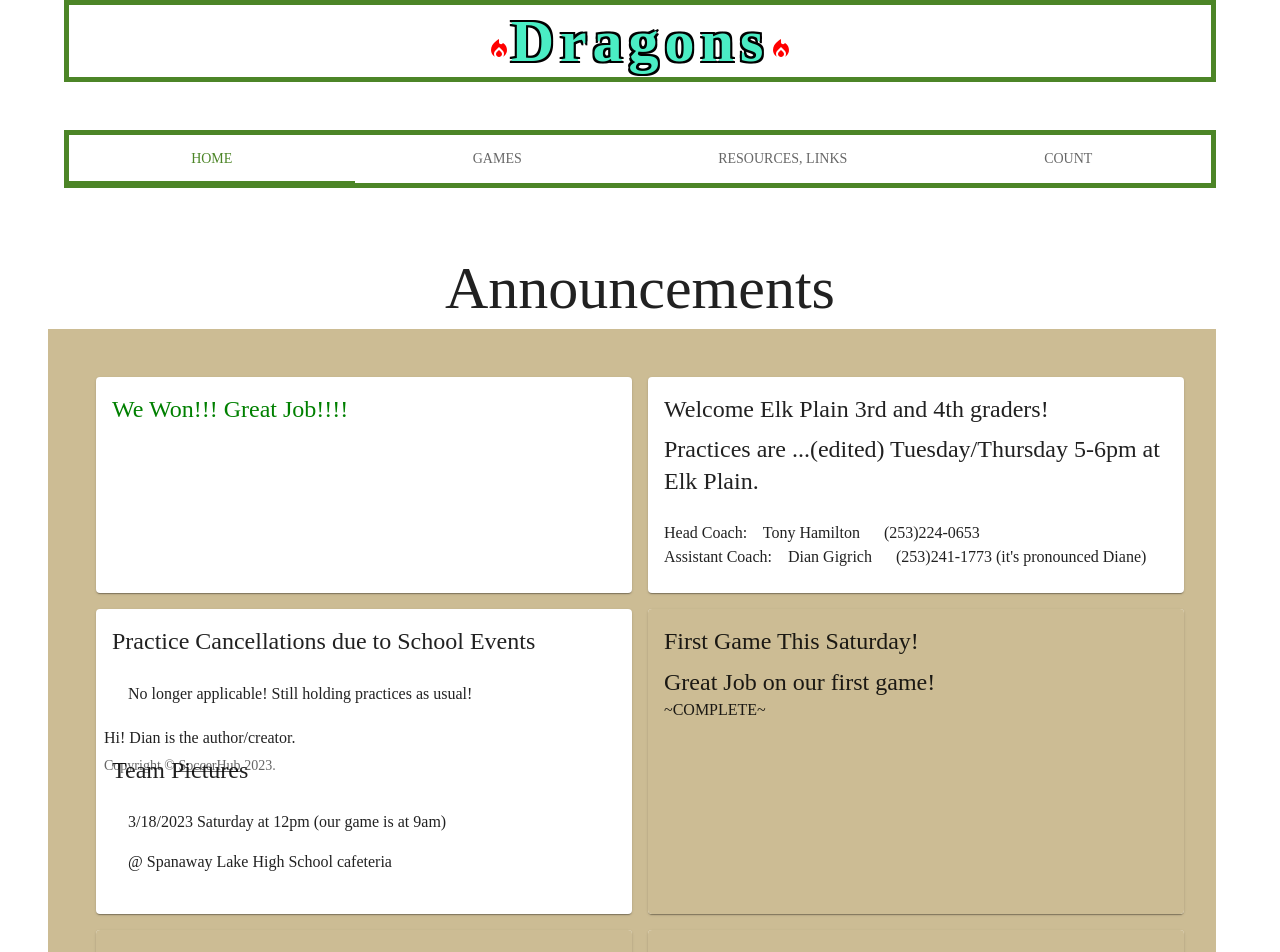
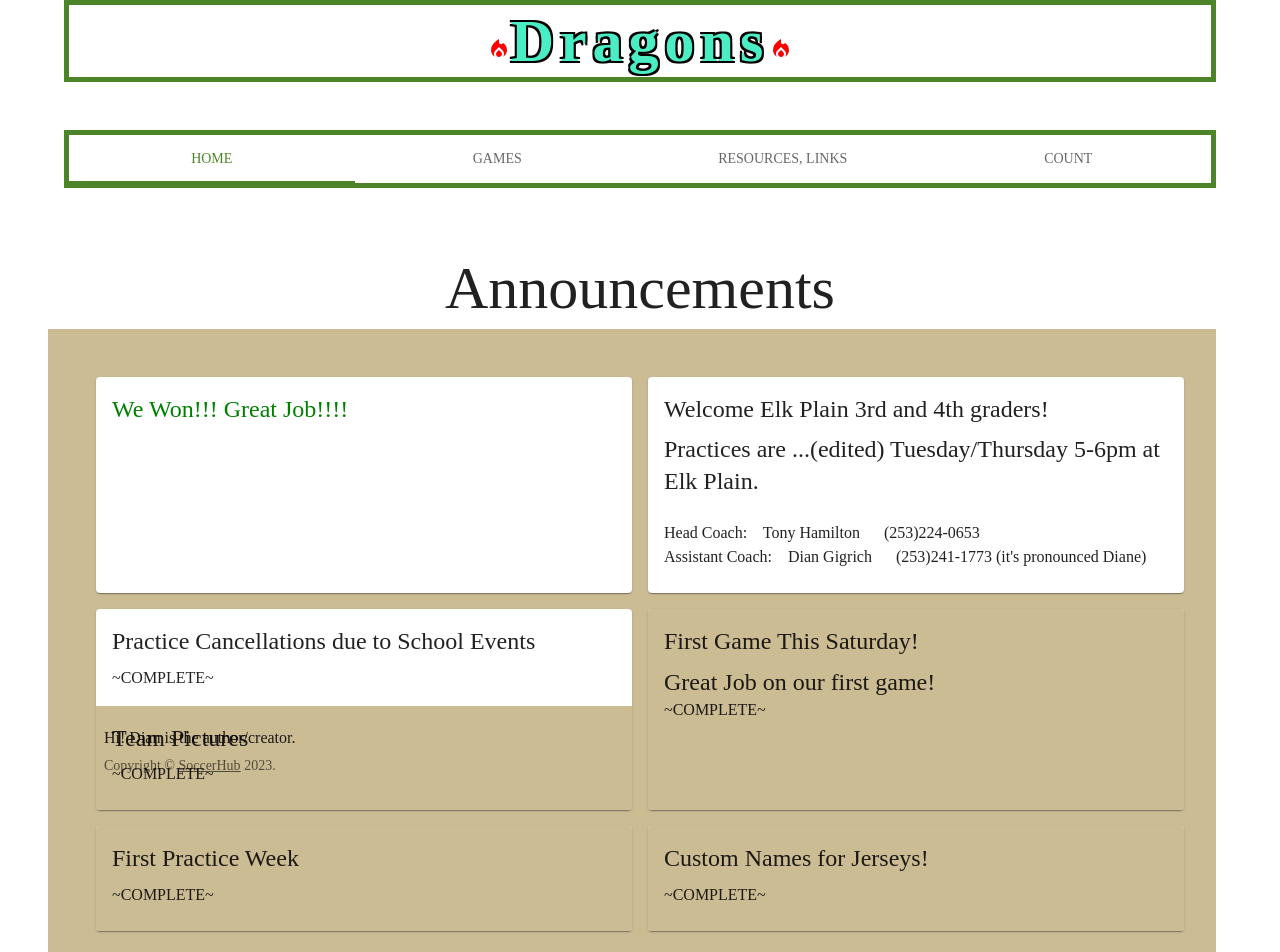
Before and after one commit to DianGigrich/SoccerHub, a React (Create React App) app: page / in a window 1280 px wide. Shown: the top 952 px of the page. Built offline with nearby package versions, Linux system fonts and the light colour scheme.

Commit message:
hm i've lost my git bash window

```diff
--- a/src/components/pages/Home.js
+++ b/src/components/pages/Home.js
@@ -66,24 +66,18 @@ export default function Home(props) {
                             <Typography gutterBottom variant="h5" component="h2">
                                 Practice Cancellations due to School Events
                             </Typography>
-                            <List>
-                                <ListItem>
-                                    No longer applicable! Still holding practices as usual!
-                                </ListItem>
-                            </List>
+                            <Typography>
+                                ~COMPLETE~
+                            </Typography>
                         </CardContent>
-                        <CardContent sx={{ flexGrow: 1 }}>
+                        <CardContent sx={{ flexGrow: 1, bgcolor: "#ccbc94" }}>
                             <Typography gutterBottom variant="h5" component="h2">
                                 Team Pictures
                             </Typography>
-                            <List>
-                                <ListItem>
-                                    3/18/2023 Saturday at 12pm (our game is at 9am)
-                                </ListItem>
-                                <ListItem>
-                                    @ Spanaway Lake High School cafeteria
-                                </ListItem>
-                            </List>
+                                <Typography>
+                                ~COMPLETE~
+                            </Typography>
+
                         </CardContent>
                     </Card>
                 </Grid>
```
